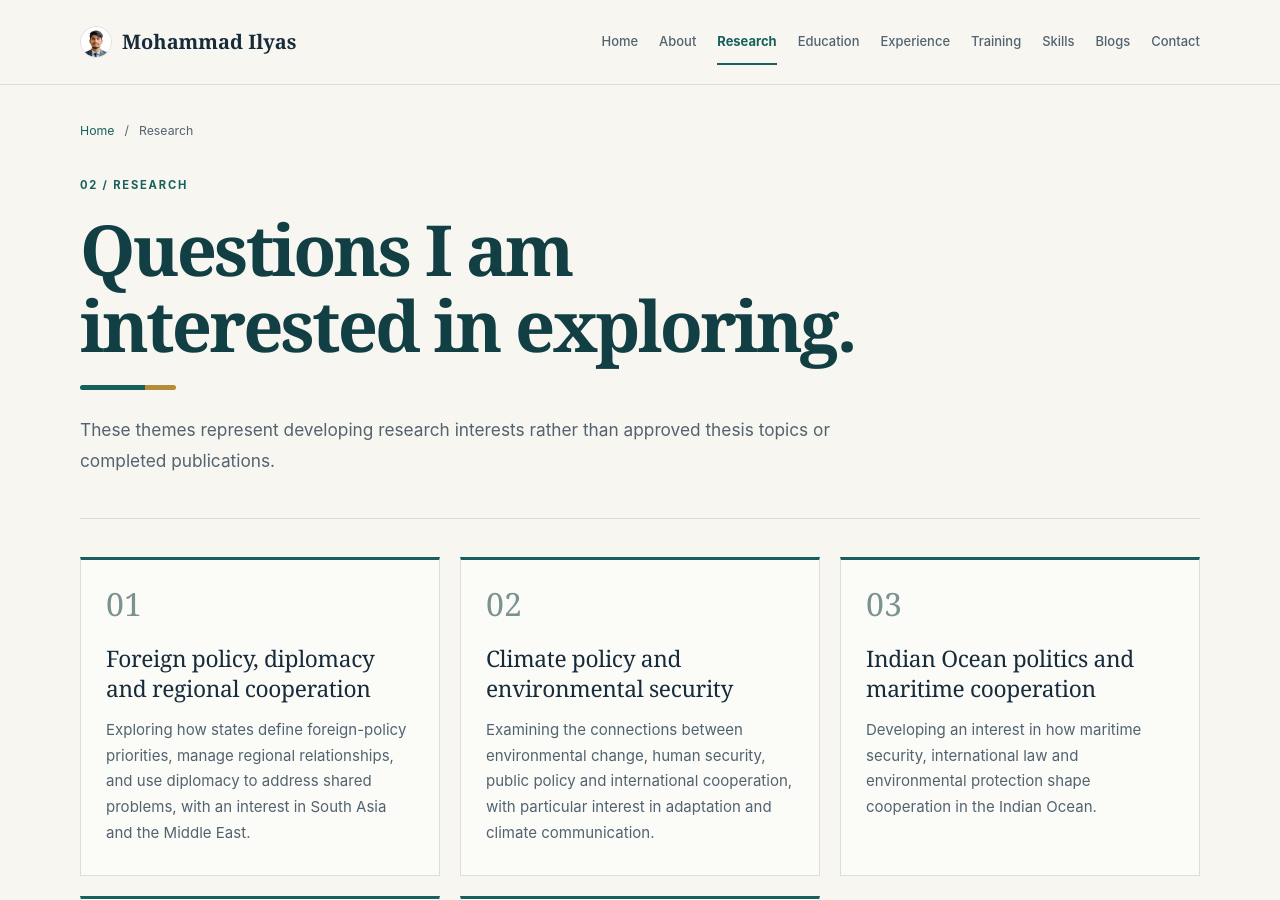
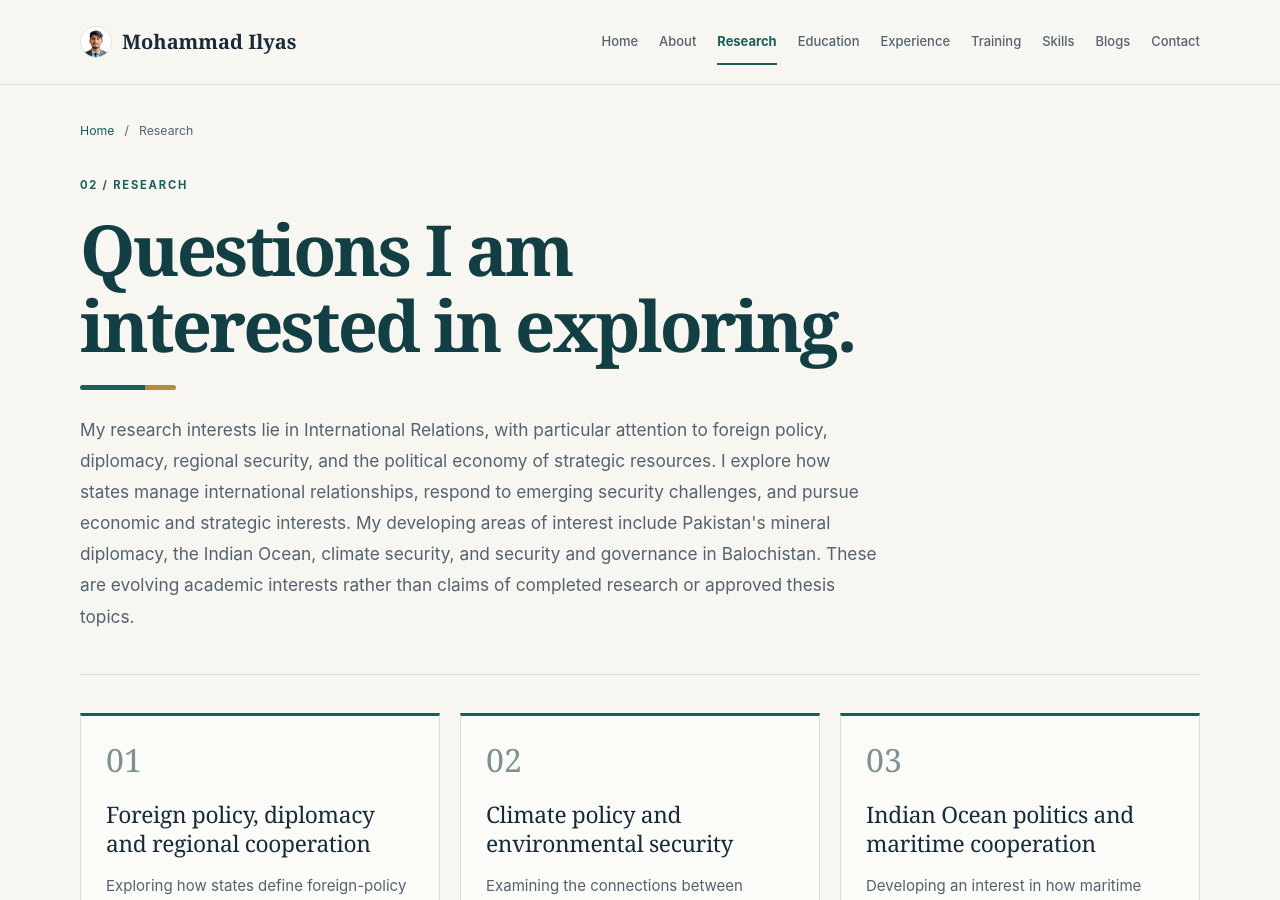
Before and after one commit to ilyasferozi121-svg/Ilyasferozi.me, a Jekyll site: the page built from research.html, in a window 1280 px wide and 900 px high. Built offline with Jekyll 4.4.1, drawn with Linux system fonts in a browser that asks for light colours.

Commit message:
Revise research interests and descriptions in research.html
Updated research interests to reflect focus on International Relations, including foreign policy, diplomacy, and regional security. Enhanced intro and description for clarity.

```diff
--- a/research.html
+++ b/research.html
@@ -5,8 +5,8 @@ page_id: "research"
 permalink: "/research/"
 eyebrow: "02 / Research"
 heading: "Questions I am interested in exploring."
-intro: "These themes represent developing research interests rather than approved thesis topics or completed publications."
-description: "These themes represent developing research interests rather than approved thesis topics or completed publications."
+intro: "My research interests lie in International Relations, with particular attention to foreign policy, diplomacy, regional security, and the political economy of strategic resources. I explore how states manage international relationships, respond to emerging security challenges, and pursue economic and strategic interests. My developing areas of interest include Pakistan's mineral diplomacy, the Indian Ocean, climate security, and security and governance in Balochistan. These are evolving academic interests rather than claims of completed research or approved thesis topics."
+description: "Explore Mohammad Ilyas's research interests in International Relations, focusing on foreign policy, diplomacy, climate security, Indian Ocean politics, Pakistan's mineral diplomacy, and Balochistan's security challenges."
 ---
 <div class="interest-grid"><article class="interest"><div class="num">01</div><h2>Foreign policy, diplomacy and regional cooperation</h2><p>Exploring how states define foreign-policy priorities, manage regional relationships, and use diplomacy to address shared problems, with an interest in South Asia and the Middle East.</p></article><article class="interest"><div class="num">02</div><h2>Climate policy and environmental security</h2><p>Examining the connections between environmental change, human security, public policy and international cooperation, with particular interest in adaptation and climate communication.</p></article><article class="interest"><div class="num">03</div><h2>Indian Ocean politics and maritime cooperation</h2><p>Developing an interest in how maritime security, international law and environmental protection shape cooperation in the Indian Ocean.</p></article><article class="interest"><div class="num">04</div><h2>Pakistan Minerals Diplomacy</h2><p>Exploring the links between Pakistan’s mineral resources, international investment, strategic partnerships, and economic diplomacy.</p></article><article class="interest"><div class="num">05</div><h2>Balochistan Security Issues</h2><p>Exploring security issues in Balochistan through questions of governance, human security, development, and regional stability.</p></article></div>
 <div class="note">No publications or completed independent research projects are listed at this stage. This section will be updated as academic work develops.</div>
```
